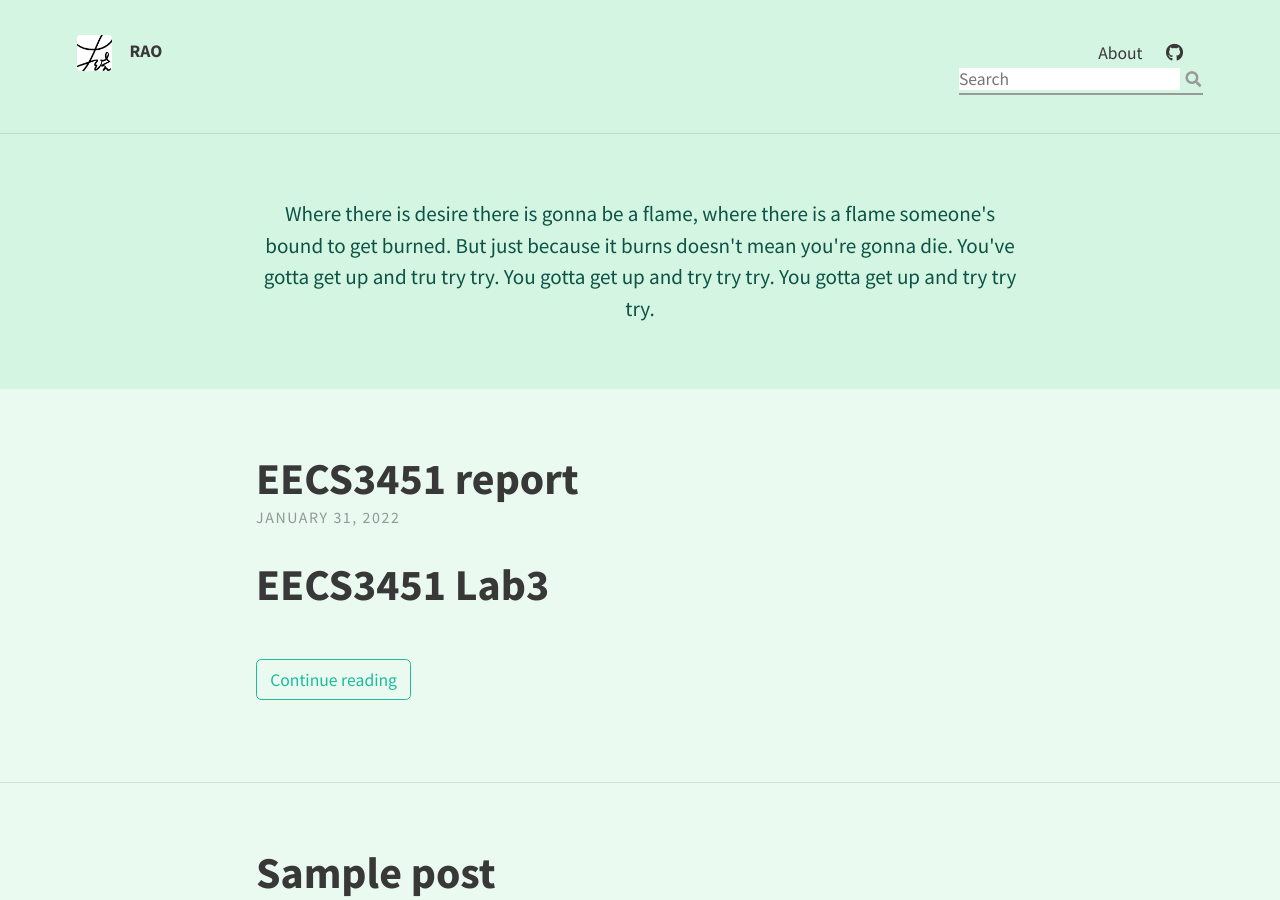
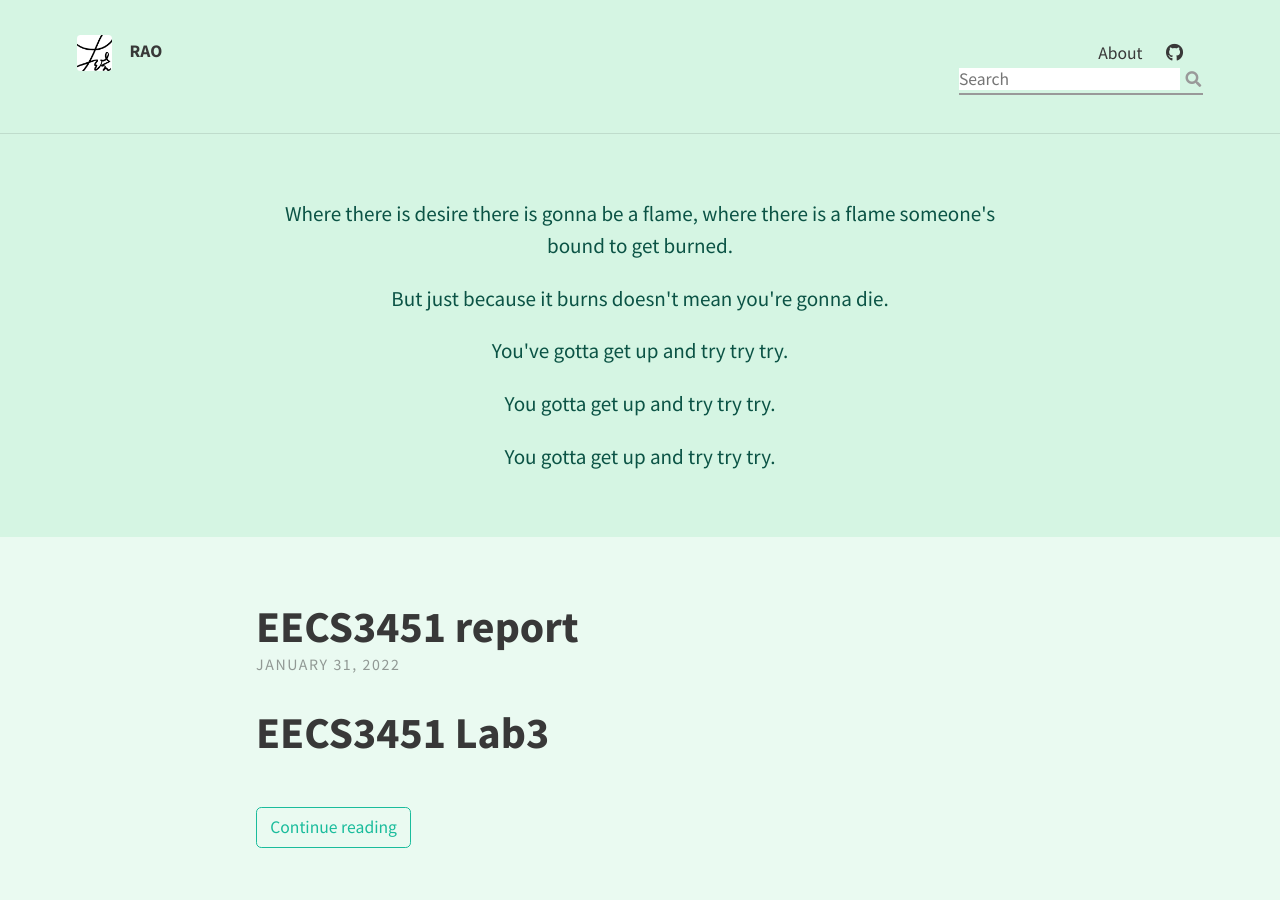
Before and after one commit to rynLu76/rynLu76.github.io, a Jekyll site: the page built from index.html, in a window 1280 px wide and 900 px high. Built offline with Jekyll 4.4.1, drawn with Linux system fonts in a browser that asks for light colours; nearby versions of some CDN libraries; the list of posts is cut into pages by our own code.

Commit message:
Update _config.yml

```diff
--- a/_config.yml
+++ b/_config.yml
@@ -13,8 +13,11 @@ theme_settings:
 
   # Header and footer text
   header_text: >
-     <p>Where there is desire there is gonna be a flame, where there is a flame someone's bound to get burned. But just because it burns doesn't mean you're gonna die. You've gotta get up and tru try try. You gotta get up and try try try. You gotta get up and try try try.</p>
-
+     <p>Where there is desire there is gonna be a flame, where there is a flame someone's bound to get burned. </p>
+     <p>But just because it burns doesn't mean you're gonna die.</p>
+     <p>You've gotta get up and try try try.</p>
+     <p>You gotta get up and try try try.</p>
+     <p>You gotta get up and try try try.</p>
   header_text_feature_image:
   footer_text: >
    Powered by <a href="https://jekyllrb.com/">Jekyll</a> with <a href="https://github.com/rohanchandra/type-theme">Type Theme</a>
```
